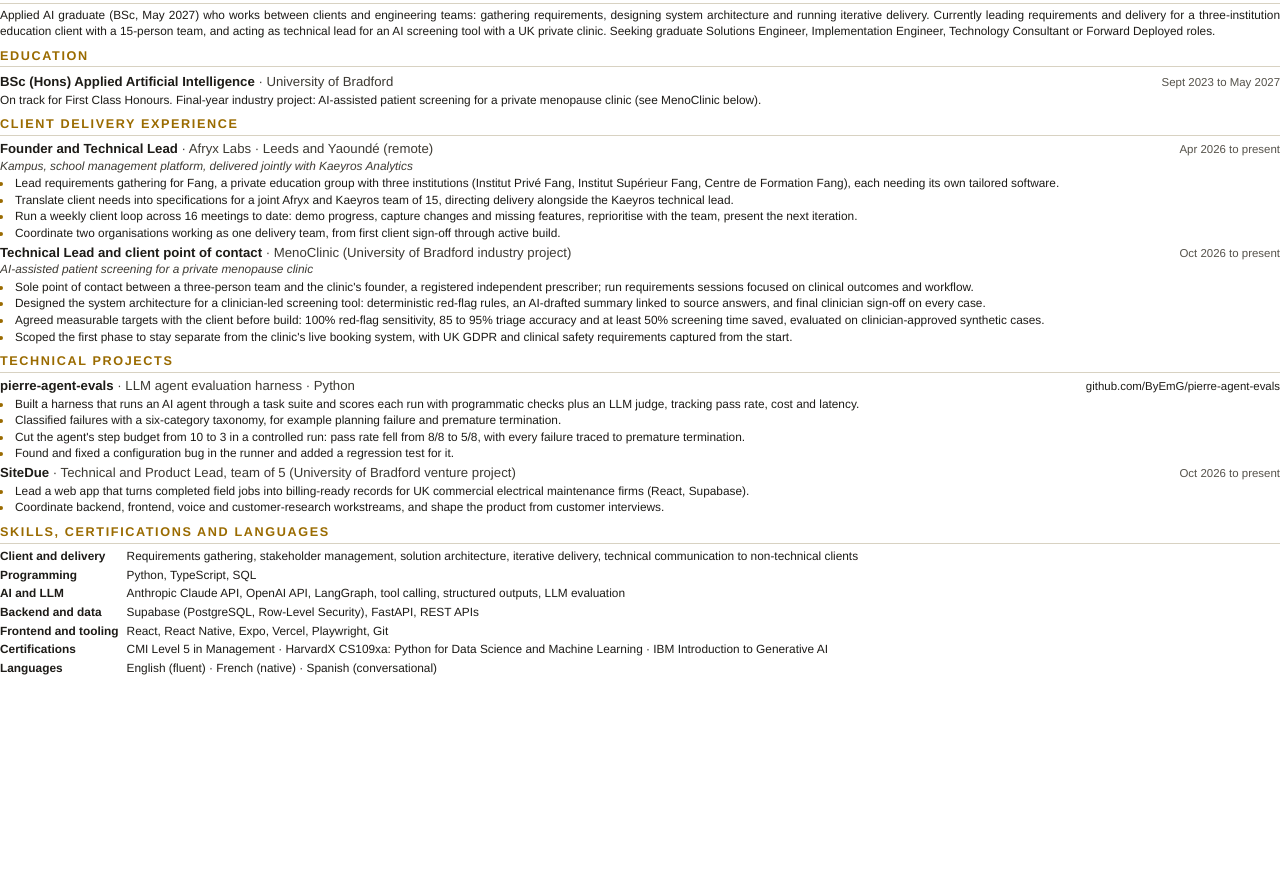
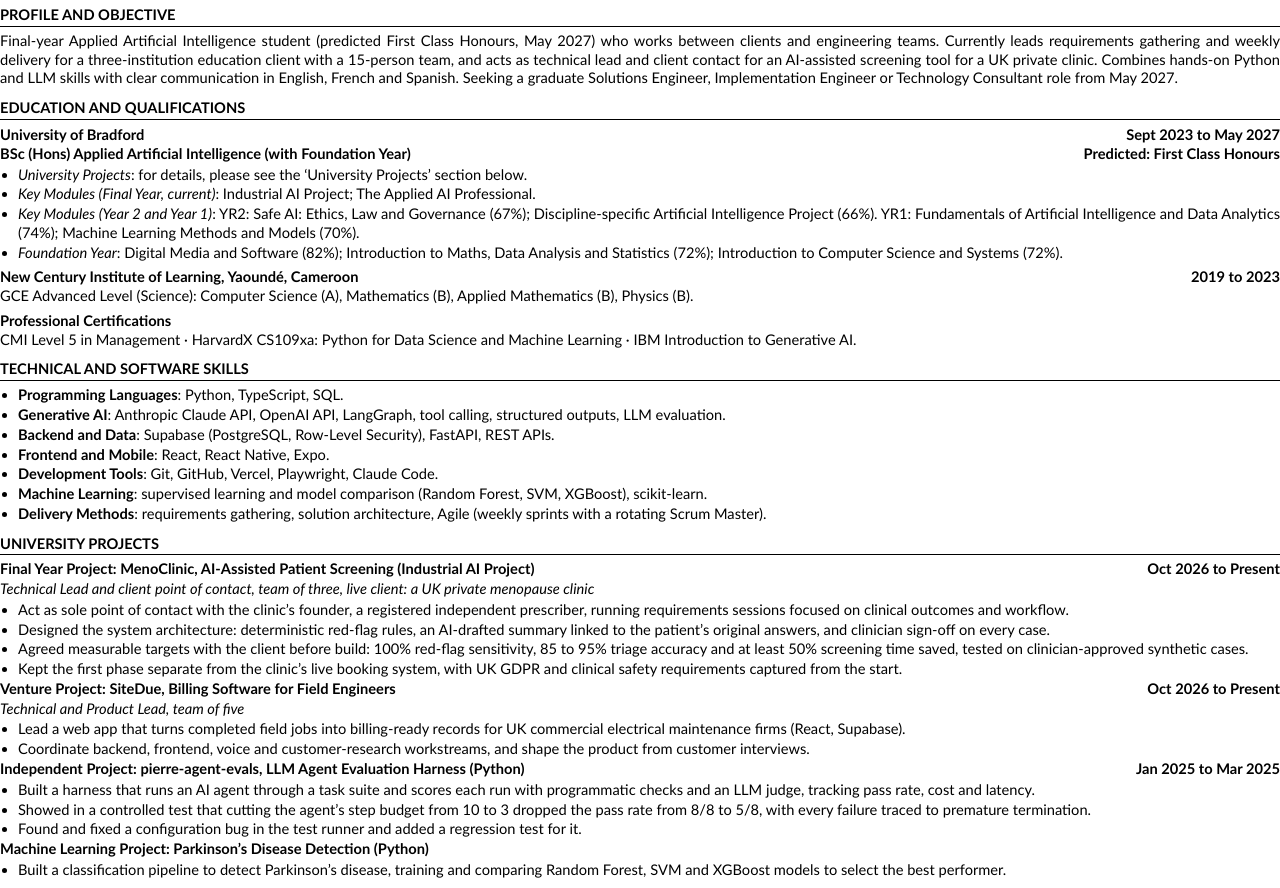
Before and after one commit to ByEmG/Personal-Porfolio, a plain HTML site: page cv-source.html in a window 1280 px wide. Shown: the part 91-979 px from the top of the page. Before the commit the page ends 800 px from the top, so only its background shows below. Drawn offline with Linux system fonts and the light colour scheme.

Commit message:
Revise CV layout and content for clarity
Updated CV title and improved styling for better readability. Enhanced contact information and added details about education, certifications, and skills.

```diff
--- a/cv-source.html
+++ b/cv-source.html
@@ -2,117 +2,132 @@
 <html lang="en">
 <head>
 <meta charset="UTF-8">
-<title>Pierre Ankouane CV</title>
+<title>CV - Pierre Emmanuel Gerard Ankouane</title>
 <style>
-@page { size: A4; margin: 10mm 13mm 9mm 13mm; }
+@page { size: A4; margin: 15mm 17mm 14mm 17mm; }
 * { margin: 0; padding: 0; box-sizing: border-box; }
-body { font-family: Helvetica, Arial, sans-serif; font-size: 8.9pt; line-height: 1.32; color: #1d1b17; }
-a { color: #1d1b17; text-decoration: none; }
-
-h1 { font-size: 17pt; font-weight: 700; letter-spacing: .3px; }
-.tagline { font-size: 10pt; color: #3d3a33; margin-top: 2px; }
-.contact { font-size: 8.6pt; color: #55524a; margin-top: 4px; }
-.contact span { white-space: nowrap; }
-
-h2 {
-  font-size: 9.5pt; font-weight: 700; letter-spacing: 1.6px; text-transform: uppercase;
-  color: #9a6b00; border-bottom: 1px solid #d8d2c2; padding-bottom: 2px;
-  margin: 8px 0 4px;
-}
-h2:first-of-type { margin-top: 7px; }
-
-.role { display: flex; justify-content: space-between; align-items: baseline; margin-top: 6px; gap: 10px; }
-.role .title { flex: 1; }
-.role:first-child { margin-top: 2px; }
-.role .title { font-weight: 700; font-size: 9.9pt; }
-.role .org { font-weight: 400; color: #3d3a33; }
-.role .dates { font-size: 8.6pt; color: #55524a; white-space: nowrap; padding-left: 10px; }
-.sub { font-style: italic; color: #3d3a33; margin-top: 1px; }
-
-ul { margin: 2px 0 0 13px; }
-li { margin-bottom: 1px; padding-left: 2px; }
-li::marker { color: #9a6b00; }
-
-p.profile { margin-top: 2px; text-align: justify; }
-
-.skilltable { margin-top: 2px; border-collapse: collapse; width: 100%; }
-.skilltable td { vertical-align: top; padding: 1.5px 0; }
-.skilltable td.k { font-weight: 700; width: 118px; padding-right: 8px; white-space: nowrap; }
-
-.inline-list { margin-top: 2px; }
-.avoid-break { page-break-inside: avoid; }
+body { font-family: Calibri, Carlito, Arial, sans-serif; font-size: 11pt; line-height: 1.28; color: #000; }
+a { color: #000; text-decoration: none; }
+h1 { font-size: 14pt; font-weight: 700; text-align: center; }
+.contact { text-align: center; margin-top: 2px; }
+h2 { font-size: 11pt; font-weight: 700; text-transform: uppercase; border-bottom: 1px solid #000; padding-bottom: 1px; margin: 11px 0 5px; page-break-after: avoid; }
+.row { display: flex; justify-content: space-between; font-weight: 700; margin-top: 6px; page-break-after: avoid; }
+.row:first-child { margin-top: 0; }
+.sub { font-weight: 700; }
+.subi { font-style: italic; margin-top: 1px; }
+ul { margin: 2px 0 0 18px; }
+li { margin-bottom: 1px; text-align: justify; }
+p { text-align: justify; }
+.block { page-break-inside: avoid; }
+.skill-name { font-weight: 700; }
 </style>
 </head>
 <body>
 
-<h1>Pierre Emmanuel Gérard Ankouane</h1>
-<div class="tagline">Applied AI &nbsp;·&nbsp; Client delivery and solution architecture &nbsp;·&nbsp; Founder, Afryx Labs</div>
-<div class="contact">
-<span>Leeds, UK (open to London and relocation)</span> · <span><a href="mailto:ankouanepierre@gmail.com">ankouanepierre@gmail.com</a></span> · <span>+44 7549 394048</span> · <span><a href="https://www.linkedin.com/in/pierreemmanuelgerard">linkedin.com/in/pierreemmanuelgerard</a></span> · <span><a href="https://github.com/ByEmG">github.com/ByEmG</a></span> · <span><a href="https://pierreankouane.dev">pierreankouane.dev</a></span>
-</div>
+<h1>PIERRE EMMANUEL GERARD ANKOUANE</h1>
+<div class="contact">Leeds-based but flexible on location (open to London and relocation)</div>
+<div class="contact">Mobile: 07549 394 048 &nbsp;&nbsp; Email: <a href="mailto:ankouanepierre@gmail.com">ankouanepierre@gmail.com</a> &nbsp;&nbsp; Portfolio: <a href="https://www.pierreankouane.dev">www.pierreankouane.dev</a></div>
+<div class="contact">LinkedIn: <a href="https://www.linkedin.com/in/pierreemmanuelgerard">linkedin.com/in/pierreemmanuelgerard</a> &nbsp;&nbsp; GitHub: <a href="https://github.com/ByEmG">github.com/ByEmG</a></div>
 
-<h2>Profile</h2>
-<p class="profile">Applied AI graduate (BSc, May 2027) who works between clients and engineering teams: gathering requirements, designing system architecture and running iterative delivery. Currently leading requirements and delivery for a three-institution education client with a 15-person team, and acting as technical lead for an AI screening tool with a UK private clinic. Seeking graduate Solutions Engineer, Implementation Engineer, Technology Consultant or Forward Deployed roles.</p>
+<h2>Profile and Objective</h2>
+<p>Final-year Applied Artificial Intelligence student (predicted First Class Honours, May 2027) who works between clients and engineering teams. Currently leads requirements gathering and weekly delivery for a three-institution education client with a 15-person team, and acts as technical lead and client contact for an AI-assisted screening tool for a UK private clinic. Combines hands-on Python and LLM skills with clear communication in English, French and Spanish. Seeking a graduate Solutions Engineer, Implementation Engineer or Technology Consultant role from May 2027.</p>
 
-<h2>Education</h2>
-<div class="role"><span class="title">BSc (Hons) Applied Artificial Intelligence <span class="org">· University of Bradford</span></span><span class="dates">Sept 2023 to May 2027</span></div>
-<div class="inline-list">On track for First Class Honours. Final-year industry project: AI-assisted patient screening for a private menopause clinic (see MenoClinic below).</div>
+<h2>Education and Qualifications</h2>
+<div class="row"><span>University of Bradford</span><span>Sept 2023 to May 2027</span></div>
+<div class="row" style="margin-top:0"><span>BSc (Hons) Applied Artificial Intelligence (with Foundation Year)</span><span>Predicted: First Class Honours</span></div>
+<ul>
+<li><i>University Projects</i>: for details, please see the ‘University Projects’ section below.</li>
+<li><i>Key Modules (Final Year, current)</i>: Industrial AI Project; The Applied AI Professional.</li>
+<li><i>Key Modules (Year 2 and Year 1)</i>: YR2: Safe AI: Ethics, Law and Governance (67%); Discipline-specific Artificial Intelligence Project (66%). YR1: Fundamentals of Artificial Intelligence and Data Analytics (74%); Machine Learning Methods and Models (70%).</li>
+<li><i>Foundation Year</i>: Digital Media and Software (82%); Introduction to Maths, Data Analysis and Statistics (72%); Introduction to Computer Science and Systems (72%).</li>
+</ul>
 
-<h2>Client Delivery Experience</h2>
+<div class="row"><span>New Century Institute of Learning, Yaoundé, Cameroon</span><span>2019 to 2023</span></div>
+<p>GCE Advanced Level (Science): Computer Science (A), Mathematics (B), Applied Mathematics (B), Physics (B).</p>
 
-<div class="avoid-break">
-<div class="role"><span class="title">Founder and Technical Lead <span class="org">· Afryx Labs · Leeds and Yaoundé (remote)</span></span><span class="dates">Apr 2026 to present</span></div>
-<div class="sub">Kampus, school management platform, delivered jointly with Kaeyros Analytics</div>
+<div class="row"><span>Professional Certifications</span><span></span></div>
+<p>CMI Level 5 in Management · HarvardX CS109xa: Python for Data Science and Machine Learning · IBM Introduction to Generative AI.</p>
+
+<h2>Technical and Software Skills</h2>
 <ul>
-<li>Lead requirements gathering for Fang, a private education group with three institutions (Institut Privé Fang, Institut Supérieur Fang, Centre de Formation Fang), each needing its own tailored software.</li>
-<li>Translate client needs into specifications for a joint Afryx and Kaeyros team of 15, directing delivery alongside the Kaeyros technical lead.</li>
-<li>Run a weekly client loop across 16 meetings to date: demo progress, capture changes and missing features, reprioritise with the team, present the next iteration.</li>
-<li>Coordinate two organisations working as one delivery team, from first client sign-off through active build.</li>
+<li><span class="skill-name">Programming Languages</span>: Python, TypeScript, SQL.</li>
+<li><span class="skill-name">Generative AI</span>: Anthropic Claude API, OpenAI API, LangGraph, tool calling, structured outputs, LLM evaluation.</li>
+<li><span class="skill-name">Backend and Data</span>: Supabase (PostgreSQL, Row-Level Security), FastAPI, REST APIs.</li>
+<li><span class="skill-name">Frontend and Mobile</span>: React, React Native, Expo.</li>
+<li><span class="skill-name">Development Tools</span>: Git, GitHub, Vercel, Playwright, Claude Code.</li>
+<li><span class="skill-name">Machine Learning</span>: supervised learning and model comparison (Random Forest, SVM, XGBoost), scikit-learn.</li>
+<li><span class="skill-name">Delivery Methods</span>: requirements gathering, solution architecture, Agile (weekly sprints with a rotating Scrum Master).</li>
+</ul>
+
+<h2>University Projects</h2>
+<div class="block">
+<div class="row"><span>Final Year Project: MenoClinic, AI-Assisted Patient Screening (Industrial AI Project)</span><span>Oct 2026 to Present</span></div>
+<div class="subi">Technical Lead and client point of contact, team of three, live client: a UK private menopause clinic</div>
+<ul>
+<li>Act as sole point of contact with the clinic’s founder, a registered independent prescriber, running requirements sessions focused on clinical outcomes and workflow.</li>
+<li>Designed the system architecture: deterministic red-flag rules, an AI-drafted summary linked to the patient’s original answers, and clinician sign-off on every case.</li>
+<li>Agreed measurable targets with the client before build: 100% red-flag sensitivity, 85 to 95% triage accuracy and at least 50% screening time saved, tested on clinician-approved synthetic cases.</li>
+<li>Kept the first phase separate from the clinic’s live booking system, with UK GDPR and clinical safety requirements captured from the start.</li>
 </ul>
 </div>
 
-<div class="avoid-break">
-<div class="role"><span class="title">Technical Lead and client point of contact <span class="org">· MenoClinic (University of Bradford industry project)</span></span><span class="dates">Oct 2026 to present</span></div>
-<div class="sub">AI-assisted patient screening for a private menopause clinic</div>
-<ul>
-<li>Sole point of contact between a three-person team and the clinic's founder, a registered independent prescriber; run requirements sessions focused on clinical outcomes and workflow.</li>
-<li>Designed the system architecture for a clinician-led screening tool: deterministic red-flag rules, an AI-drafted summary linked to source answers, and final clinician sign-off on every case.</li>
-<li>Agreed measurable targets with the client before build: 100% red-flag sensitivity, 85 to 95% triage accuracy and at least 50% screening time saved, evaluated on clinician-approved synthetic cases.</li>
-<li>Scoped the first phase to stay separate from the clinic's live booking system, with UK GDPR and clinical safety requirements captured from the start.</li>
-</ul>
-</div>
-
-<h2>Technical Projects</h2>
-
-<div class="avoid-break">
-<div class="role"><span class="title">pierre-agent-evals <span class="org">· LLM agent evaluation harness · Python</span></span><span class="dates"><a href="https://github.com/ByEmG/pierre-agent-evals">github.com/ByEmG/pierre-agent-evals</a></span></div>
-<ul>
-<li>Built a harness that runs an AI agent through a task suite and scores each run with programmatic checks plus an LLM judge, tracking pass rate, cost and latency.</li>
-<li>Classified failures with a six-category taxonomy, for example planning failure and premature termination.</li>
-<li>Cut the agent's step budget from 10 to 3 in a controlled run: pass rate fell from 8/8 to 5/8, with every failure traced to premature termination.</li>
-<li>Found and fixed a configuration bug in the runner and added a regression test for it.</li>
-</ul>
-</div>
-
-<div class="avoid-break">
-<div class="role"><span class="title">SiteDue <span class="org">· Technical and Product Lead, team of 5 (University of Bradford venture project)</span></span><span class="dates">Oct 2026 to present</span></div>
+<div class="block">
+<div class="row"><span>Venture Project: SiteDue, Billing Software for Field Engineers</span><span>Oct 2026 to Present</span></div>
+<div class="subi">Technical and Product Lead, team of five</div>
 <ul>
 <li>Lead a web app that turns completed field jobs into billing-ready records for UK commercial electrical maintenance firms (React, Supabase).</li>
 <li>Coordinate backend, frontend, voice and customer-research workstreams, and shape the product from customer interviews.</li>
 </ul>
 </div>
 
-<h2>Skills, Certifications and Languages</h2>
-<table class="skilltable">
-<tr><td class="k">Client and delivery</td><td>Requirements gathering, stakeholder management, solution architecture, iterative delivery, technical communication to non-technical clients</td></tr>
-<tr><td class="k">Programming</td><td>Python, TypeScript, SQL</td></tr>
-<tr><td class="k">AI and LLM</td><td>Anthropic Claude API, OpenAI API, LangGraph, tool calling, structured outputs, LLM evaluation</td></tr>
-<tr><td class="k">Backend and data</td><td>Supabase (PostgreSQL, Row-Level Security), FastAPI, REST APIs</td></tr>
-<tr><td class="k">Frontend and tooling</td><td>React, React Native, Expo, Vercel, Playwright, Git</td></tr>
-<tr><td class="k">Certifications</td><td>CMI Level 5 in Management · HarvardX CS109xa: Python for Data Science and Machine Learning · IBM Introduction to Generative AI</td></tr>
-<tr><td class="k">Languages</td><td>English (fluent) · French (native) · Spanish (conversational)</td></tr>
-</table>
+<div class="block">
+<div class="row"><span>Independent Project: pierre-agent-evals, LLM Agent Evaluation Harness (Python)</span><span>Jan 2025 to Mar 2025</span></div>
+<ul>
+<li>Built a harness that runs an AI agent through a task suite and scores each run with programmatic checks and an LLM judge, tracking pass rate, cost and latency.</li>
+<li>Showed in a controlled test that cutting the agent’s step budget from 10 to 3 dropped the pass rate from 8/8 to 5/8, with every failure traced to premature termination.</li>
+<li>Found and fixed a configuration bug in the test runner and added a regression test for it.</li>
+</ul>
+</div>
 
+<div class="block">
+<div class="row"><span>Machine Learning Project: Parkinson’s Disease Detection (Python)</span><span></span></div>
+<ul>
+<li>Built a classification pipeline to detect Parkinson’s disease, training and comparing Random Forest, SVM and XGBoost models to select the best performer.</li>
+</ul>
+</div>
+
+<h2>Employment and Voluntary Work Experience</h2>
+<div class="block">
+<div class="row"><span>Afryx Labs, Leeds and Yaoundé (remote)</span><span>Apr 2026 to Present</span></div>
+<div class="sub">Founder and Technical Lead (client delivery consultancy)</div>
+<div class="subi">Kampus: school management platform, delivered jointly with Kaeyros Analytics</div>
+<ul>
+<li>Lead requirements gathering for Fang, a private education group with three institutions (Institut Privé Fang, Institut Supérieur Fang, Centre de Formation Fang), each needing its own tailored software.</li>
+<li>Translate client needs into specifications for a joint Afryx and Kaeyros team of 15, directing delivery alongside the Kaeyros technical lead.</li>
+<li>Run a weekly client loop across 16 meetings to date: demo progress, capture changes and missing features, reprioritise with the team and present the next iteration.</li>
+<li>Coordinate two organisations working as one delivery team, from first client sign-off through active build.</li>
+</ul>
+</div>
+
+<h2>Key Employability Skills</h2>
+<ul>
+<li><span class="skill-name">Communication</span>: present progress to non-technical clients every week on Kampus, and translate their feedback into clear specifications for engineers.</li>
+<li><span class="skill-name">Team Working</span>: coordinate a 15-person team across two organisations and two countries, and a three-person university team with shared ownership of research, design and evaluation.</li>
+<li><span class="skill-name">Problem Solving and Analytical</span>: designed MenoClinic so that safety rules, not the AI, decide red flags, and test agent failures with measured experiments rather than guesswork.</li>
+<li><span class="skill-name">Commercial Awareness</span>: scope work around client constraints such as budget, live systems and data protection, as with keeping MenoClinic’s booking system untouched.</li>
+<li><span class="skill-name">Languages</span>: English (fluent), French (native), Spanish (conversational); work with French-speaking clients and teams in Cameroon.</li>
+</ul>
+
+<h2>Leisure Interests</h2>
+<ul>
+<li><span class="skill-name">Football</span>: play recreationally with friends; enjoy the teamwork and quick decision-making the game demands.</li>
+<li><span class="skill-name">Strength and Conditioning</span>: follow a structured four-day-a-week athletic training programme with set goals and regular progress tests.</li>
+<li><span class="skill-name">Reading</span>: read business and technology books, and keep up with developments in applied AI.</li>
+</ul>
+
+<h2>Referees</h2>
+<p>Dr Kulvinder Panesar, Assistant Professor, Applied Artificial Intelligence, University of Bradford<br>Email: <a href="mailto:k.panesar@bradford.ac.uk">k.panesar@bradford.ac.uk</a></p>
+<p>Further references available on request.</p>
 
 </body>
 </html>
```
